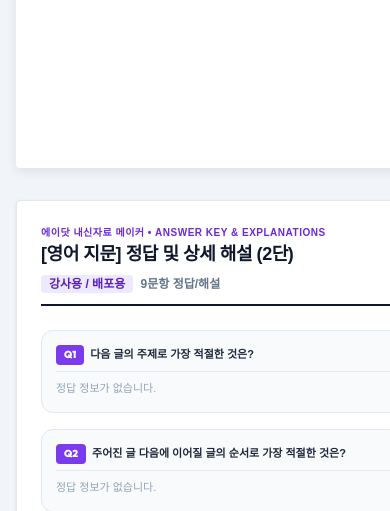
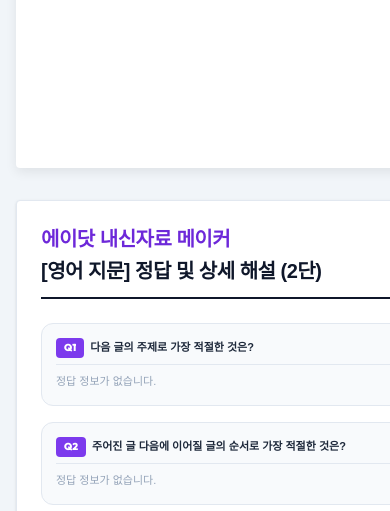
Before and after one commit to adotoperation/adotlecturemaker, a Flask app: page /exam-view in a window 390 px wide; the page is wider, and only the part inside the window is pictured. Shown: the part 5720-6231 px from the top of that part. Run offline with Flask 3, Linux system fonts and the light colour scheme; some libraries are stand-ins or nearby versions; some web fonts are replaced.

Commit message:
style: enlarge header brand title to match exam title, remove all internal footers, and suppress browser print header/footer

```diff
--- a/templates/exam_view.html
+++ b/templates/exam_view.html
@@ -183,14 +183,9 @@
 
             <div class="flex-1 space-y-6">
                 <!-- Answer Sheet Header -->
-                <div class="border-b-2 border-slate-900 pb-3 flex flex-col sm:flex-row sm:items-end sm:justify-between gap-2">
-                    <div>
-                        <div class="text-[10px] font-black text-violet-700 tracking-wider uppercase">에이닷 내신자료 메이커 • Answer Key & Explanations</div>
-                        <h2 id="answerExamTitle" class="text-lg sm:text-xl font-black text-slate-900 tracking-tight">정답 및 상세 해설 (2단 분할)</h2>
-                    </div>
-                    <div class="text-xs font-bold text-slate-500">
-                        <span class="bg-violet-100 text-violet-800 px-2 py-0.5 rounded font-black mr-1">강사용 / 배포용</span> 9문항 정답/해설
-                    </div>
+                <div class="border-b-2 border-slate-900 pb-3 mb-4 space-y-1">
+                    <div class="text-xl font-black text-violet-700 tracking-tight">에이닷 내신자료 메이커</div>
+                    <h2 id="answerExamTitle" class="text-xl font-black text-slate-900 tracking-tight">정답 및 상세 해설 (2단 분할)</h2>
                 </div>
 
                 <!-- 2-Column Answer Cards Grid -->
@@ -310,7 +305,7 @@
             // Update Titles
             headerExamTitle.innerText = `${examTitle} - 9종 변형문제`;
             answerExamTitle.innerText = `[${examTitle}] 정답 및 상세 해설 (2단)`;
-            document.title = `${examTitle}_내신대비_9종변형문제`;
+            document.title = '';
 
             renderExam();
         }
@@ -355,8 +350,8 @@
                 let pageHeaderHtml = '';
                 if (pageNum === 1) {
                     pageHeaderHtml = `
-                        <div class="border-b-2 border-slate-900 pb-3 mb-4">
-                            <div class="text-[10px] font-black text-indigo-700 tracking-wider uppercase">에이닷 내신자료 메이커</div>
+                        <div class="border-b-2 border-slate-900 pb-3 mb-4 space-y-1">
+                            <div class="text-xl font-black text-indigo-700 tracking-tight">에이닷 내신자료 메이커</div>
                             <h2 class="text-xl font-black text-slate-900 tracking-tight">[${examTitle}] 내신 대비 변형문제</h2>
                         </div>
                     `;
```
